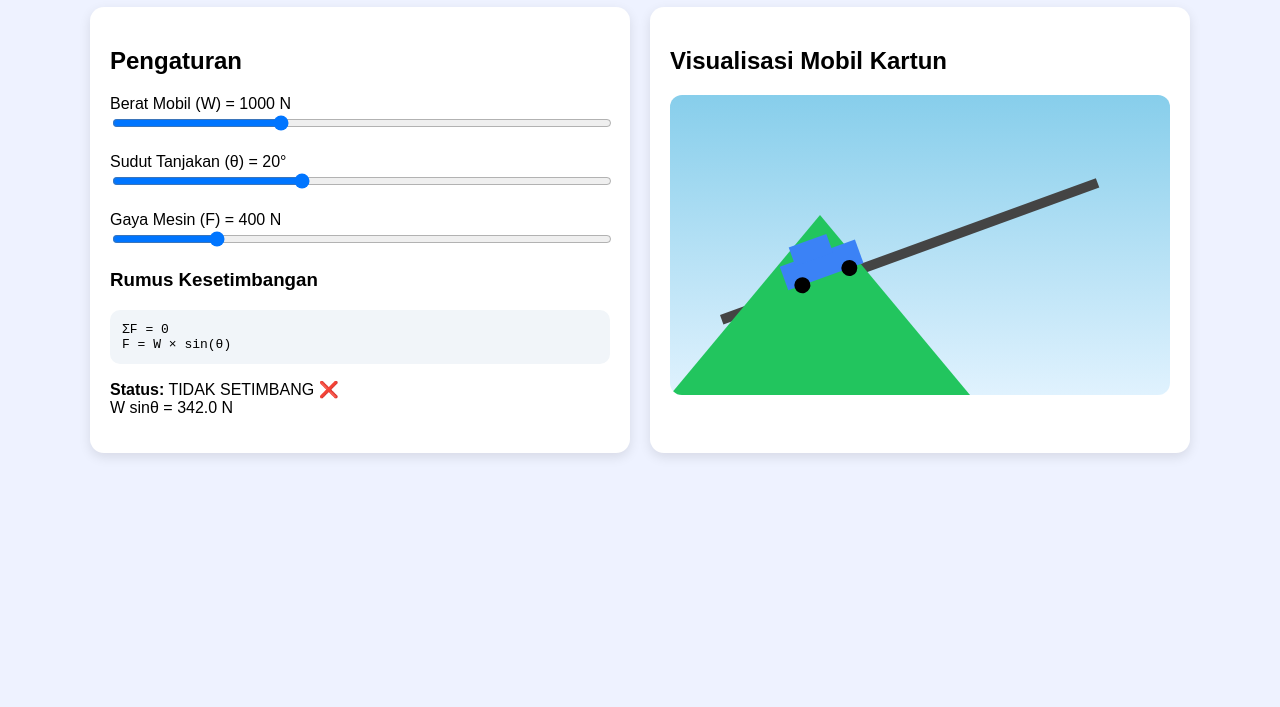
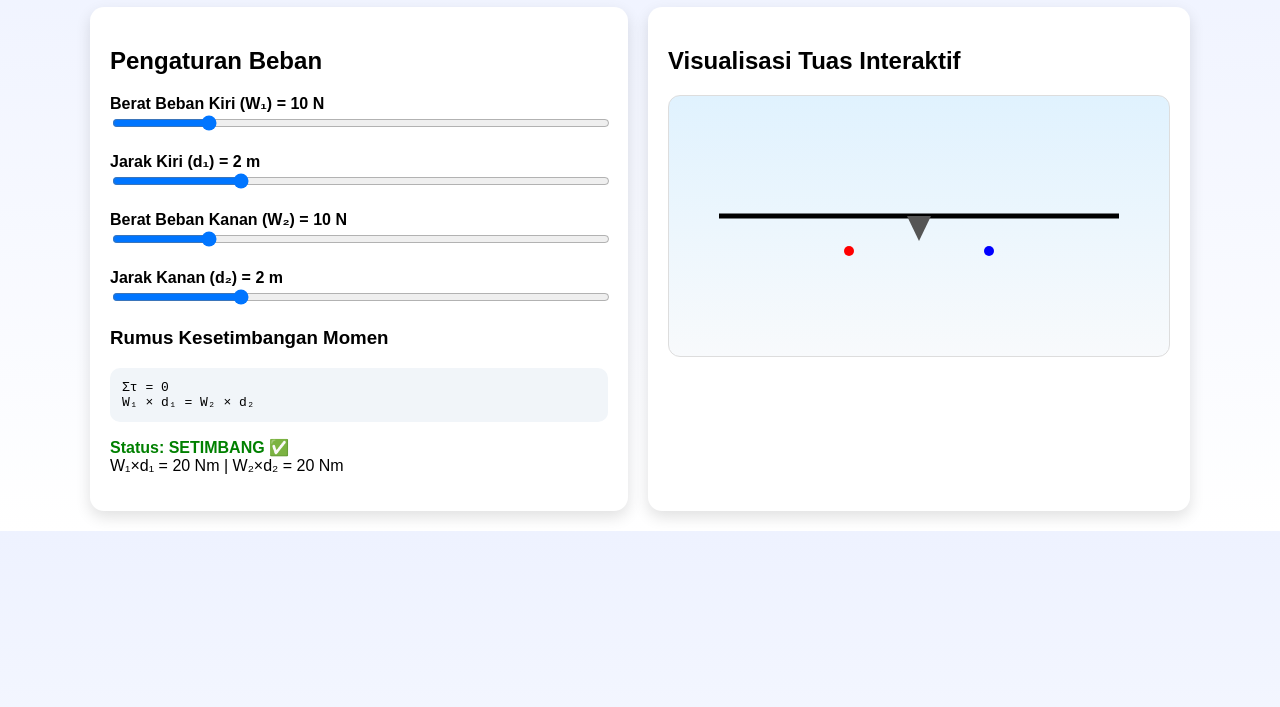
Before and after one commit to Rafiekak/Kesetimbangan, a plain HTML site: page index.html in a window 1280 px wide. Shown: the part 93-800 px from the top of the page. Drawn offline with Linux system fonts and the light colour scheme.

Commit message:
Update index.html

```diff
--- a/index.html
+++ b/index.html
@@ -3,11 +3,11 @@
 <head>
   <meta charset="UTF-8" />
   <meta name="viewport" content="width=device-width, initial-scale=1.0" />
-  <title>Visualisasi Mobil Menanjak - Kesetimbangan Fisika</title>
+  <title>Visualisasi Kesetimbangan Fisika – Versi Disempurnakan</title>
   <style>
     body {
       font-family: Arial, sans-serif;
-      background: #eef2ff;
+      background: linear-gradient(#eef2ff, #ffffff);
       margin: 0;
       padding: 20px;
     }
@@ -23,12 +23,14 @@
       background: white;
       padding: 20px;
       border-radius: 14px;
-      box-shadow: 0 4px 12px rgba(0,0,0,0.1);
+      box-shadow: 0 6px 15px rgba(0,0,0,0.12);
     }
     canvas {
-      background: linear-gradient(#87ceeb, #e0f2fe);
+      background: linear-gradient(#e0f2fe, #f8fafc);
       border-radius: 12px;
+      border: 1px solid #ddd;
     }
+    label { font-weight: bold; }
     input[type=range] { width: 100%; }
     .rumus {
       background: #f1f5f9;
@@ -37,34 +39,41 @@
       font-family: monospace;
       margin-top: 10px;
     }
+    .status-setimbang { color: green; font-weight: bold; }
+    .status-tidak { color: red; font-weight: bold; }
   </style>
 </head>
 <body>
 
-<h1>Visualisasi Mobil Menanjak (Fisika Terapan)</h1>
+<h1>Visualisasi Kesetimbangan Momen (Fisika Terapan)</h1>
 
 <div class="container">
   <!-- KONTROL -->
   <div class="card">
-    <h2>Pengaturan</h2>
+    <h2>Pengaturan Beban</h2>
 
-    <label>Berat Mobil (W) = <span id="wVal">1000</span> N</label>
-    <input type="range" min="500" max="2000" value="1000" id="w" />
+    <label>Berat Beban Kiri (W₁) = <span id="w1Val">10</span> N</label>
+    <input type="range" min="1" max="50" value="10" id="w1" />
 
     <br><br>
 
-    <label>Sudut Tanjakan (θ) = <span id="tVal">20</span>°</label>
-    <input type="range" min="5" max="45" value="20" id="theta" />
+    <label>Jarak Kiri (d₁) = <span id="d1Val">2</span> m</label>
+    <input type="range" min="1" max="5" value="2" id="d1" />
 
     <br><br>
 
-    <label>Gaya Mesin (F) = <span id="fVal">400</span> N</label>
-    <input type="range" min="0" max="2000" value="400" id="f" />
+    <label>Berat Beban Kanan (W₂) = <span id="w2Val">10</span> N</label>
+    <input type="range" min="1" max="50" value="10" id="w2" />
 
-    <h3>Rumus Kesetimbangan</h3>
+    <br><br>
+
+    <label>Jarak Kanan (d₂) = <span id="d2Val">2</span> m</label>
+    <input type="range" min="1" max="5" value="2" id="d2" />
+
+    <h3>Rumus Kesetimbangan Momen</h3>
     <div class="rumus">
-      ΣF = 0<br>
-      F = W × sin(θ)
+      Στ = 0<br>
+      W₁ × d₁ = W₂ × d₂
     </div>
 
     <p id="hasil"></p>
@@ -72,8 +81,8 @@
 
   <!-- VISUALISASI -->
   <div class="card">
-    <h2>Visualisasi Mobil Kartun</h2>
-    <canvas id="kanvas" width="500" height="300"></canvas>
+    <h2>Visualisasi Tuas Interaktif</h2>
+    <canvas id="kanvas" width="500" height="260"></canvas>
   </div>
 </div>
 
@@ -81,74 +90,82 @@
   const canvas = document.getElementById('kanvas');
   const ctx = canvas.getContext('2d');
 
-  const w = document.getElementById('w');
-  const theta = document.getElementById('theta');
-  const f = document.getElementById('f');
+  const w1 = document.getElementById('w1');
+  const d1 = document.getElementById('d1');
+  const w2 = document.getElementById('w2');
+  const d2 = document.getElementById('d2');
 
-  const wVal = document.getElementById('wVal');
-  const tVal = document.getElementById('tVal');
-  const fVal = document.getElementById('fVal');
+  const w1Val = document.getElementById('w1Val');
+  const d1Val = document.getElementById('d1Val');
+  const w2Val = document.getElementById('w2Val');
+  const d2Val = document.getElementById('d2Val');
   const hasil = document.getElementById('hasil');
 
-  function gambarMobil() {
-    ctx.clearRect(0,0,canvas.width,canvas.height);
+  function gambar() {
+    ctx.clearRect(0, 0, canvas.width, canvas.height);
 
-    const sudut = theta.value * Math.PI / 180;
+    const pusatX = canvas.width / 2;
+    const pusatY = 120;
 
-    // Jalan
+    const momenKiri = w1.value * d1.value;
+    const momenKanan = w2.value * d2.value;
+    const sudut = Math.max(Math.min((momenKanan - momenKiri) * 0.5, 10), -10);
+
     ctx.save();
-    ctx.translate(50, 220);
-    ctx.rotate(-sudut);
-    ctx.fillStyle = '#444';
-    ctx.fillRect(0, 0, 400, 10);
+    ctx.translate(pusatX, pusatY);
+    ctx.rotate(sudut * Math.PI / 180);
+
+    // Tuas
+    ctx.beginPath();
+    ctx.moveTo(-200, 0);
+    ctx.lineTo(200, 0);
+    ctx.lineWidth = 5;
+    ctx.strokeStyle = '#000';
+    ctx.stroke();
+
+    const skala = 35;
+
+    // Beban kiri
+    ctx.fillStyle = 'red';
+    ctx.beginPath();
+    ctx.arc(-d1.value * skala, 35, w1.value / 2, 0, Math.PI * 2);
+    ctx.fill();
+
+    // Beban kanan
+    ctx.fillStyle = 'blue';
+    ctx.beginPath();
+    ctx.arc(d2.value * skala, 35, w2.value / 2, 0, Math.PI * 2);
+    ctx.fill();
+
     ctx.restore();
 
-    // Gunung
-    ctx.fillStyle = '#22c55e';
+    // Titik tumpu
     ctx.beginPath();
-    ctx.moveTo(0,300);
-    ctx.lineTo(150,120);
-    ctx.lineTo(300,300);
+    ctx.moveTo(pusatX - 12, pusatY);
+    ctx.lineTo(pusatX + 12, pusatY);
+    ctx.lineTo(pusatX, pusatY + 25);
     ctx.closePath();
+    ctx.fillStyle = '#555';
     ctx.fill();
 
-    // Mobil
-    ctx.save();
-    ctx.translate(120, 200);
-    ctx.rotate(-sudut);
-
-    // Body mobil
-    ctx.fillStyle = '#3b82f6';
-    ctx.fillRect(0, -30, 80, 25);
-
-    // Atap
-    ctx.fillRect(15, -45, 40, 20);
-
-    // Roda
-    ctx.fillStyle = '#000';
-    ctx.beginPath(); ctx.arc(15, -5, 8, 0, Math.PI*2); ctx.fill();
-    ctx.beginPath(); ctx.arc(65, -5, 8, 0, Math.PI*2); ctx.fill();
-
-    ctx.restore();
+    if (momenKiri === momenKanan) {
+      hasil.innerHTML = `<span class="status-setimbang">Status: SETIMBANG ✅</span><br>
+      W₁×d₁ = ${momenKiri} Nm | W₂×d₂ = ${momenKanan} Nm`;
+    } else {
+      hasil.innerHTML = `<span class="status-tidak">Status: TIDAK SETIMBANG ❌</span><br>
+      W₁×d₁ = ${momenKiri} Nm | W₂×d₂ = ${momenKanan} Nm`;
+    }
   }
 
   function update() {
-    wVal.textContent = w.value;
-    tVal.textContent = theta.value;
-    fVal.textContent = f.value;
-
-    const gayaTurun = w.value * Math.sin(theta.value * Math.PI / 180);
-
-    if (Math.abs(f.value - gayaTurun) < 20) {
-      hasil.innerHTML = `<b>Status:</b> SETIMBANG ✅<br>F ≈ W sinθ = ${gayaTurun.toFixed(1)} N`;
-    } else {
-      hasil.innerHTML = `<b>Status:</b> TIDAK SETIMBANG ❌<br>W sinθ = ${gayaTurun.toFixed(1)} N`;
-    }
-
-    gambarMobil();
+    w1Val.textContent = w1.value;
+    d1Val.textContent = d1.value;
+    w2Val.textContent = w2.value;
+    d2Val.textContent = d2.value;
+    gambar();
   }
 
-  [w, theta, f].forEach(e => e.addEventListener('input', update));
+  [w1, d1, w2, d2].forEach(el => el.addEventListener('input', update));
   update();
 </script>
 
```
